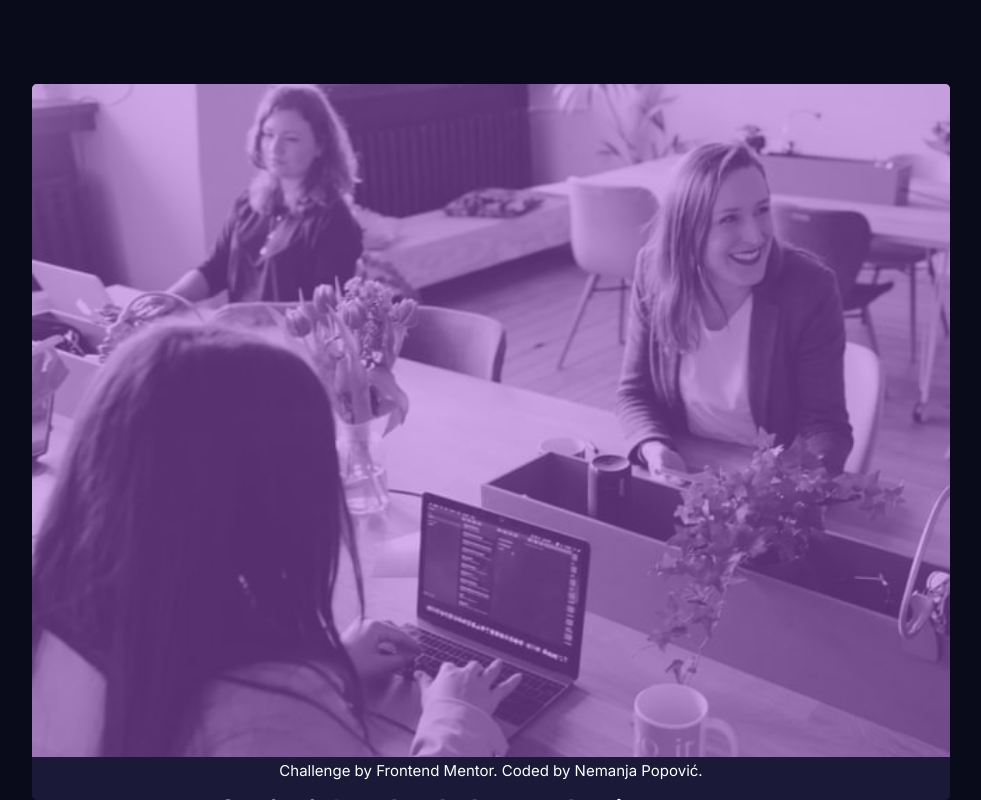
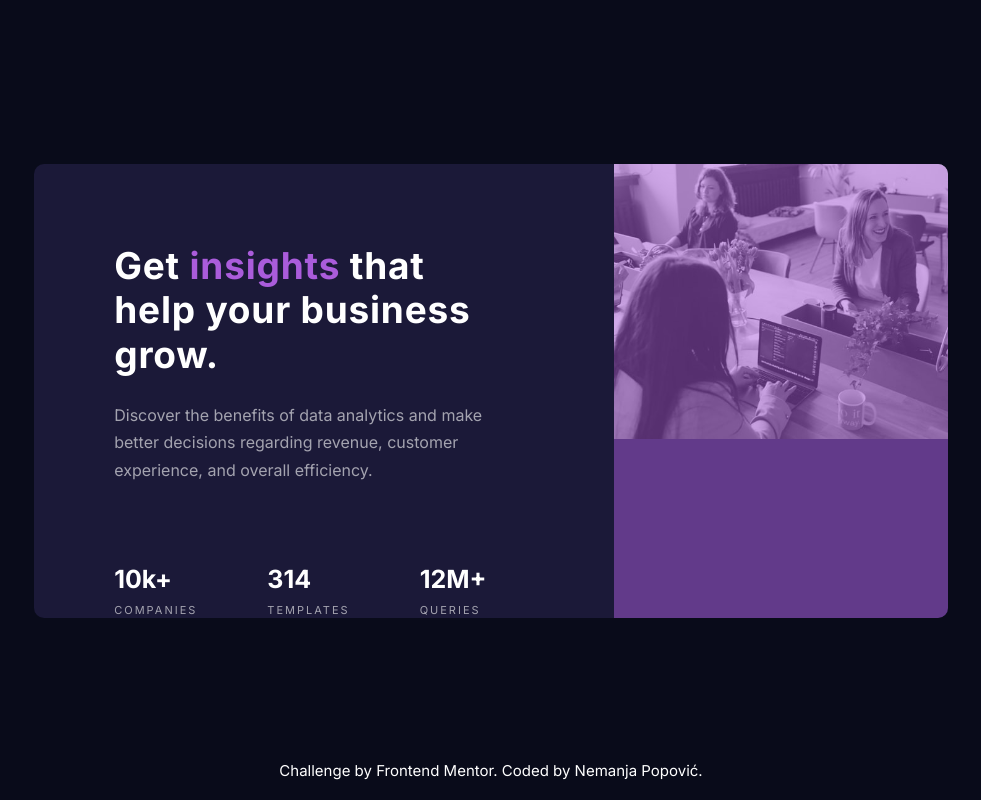
Before and after one commit to popovicnemanja/preview-card-task, a plain HTML site: page index.html in a window 1280 px wide. Shown: the whole page, without its empty margins (149-1130 px from the left). Drawn offline with Linux system fonts and the light colour scheme.

Commit message:
challenge finished

```diff
--- a/assets/sass/style.scss
+++ b/assets/sass/style.scss
@@ -62,7 +62,7 @@ body {
     margin-top: 8.4rem;
     overflow: hidden;
     background-color: var(--clr-blue);
-    border-radius: .5rem;
+    border-radius: 1rem;
 }
 
 .card__image {
@@ -113,7 +113,7 @@ body {
     color: var(--clr-white-lighter);
 }
 
-.card__stats-col:not(last-child) {
+.card__stats-col:not(:last-child) {
     margin-bottom: 2.5rem;
 }
 
@@ -125,7 +125,6 @@ body {
 
 
 .card__stats-span {
-    // font-family: var(--ff-secondary);
     font-size: 1rem;
 
     letter-spacing: 2px;
@@ -159,3 +158,64 @@ body {
         transform: scale(1);
     }
 }
+
+@media (min-width: 375px) {
+    .container {
+        max-width: 144rem;
+        padding: 8rem 10rem;
+    }
+
+    .card {
+        display: grid;
+        grid-template-columns: repeat(2, 1fr);
+    }
+
+    .card__image {
+        grid-column: 2 / 3;
+    }
+
+    .card__mobile-img {
+        display: none;
+    }
+
+    .card__desktop-img {
+        width: 100%;
+        display: block;
+    }
+
+    .card__content {
+        padding: 8rem 12.8rem 0 8rem;
+
+        text-align: left;
+
+        grid-column: 1 / 2;
+        grid-row: 1 / 2;
+    }
+
+    .card__content-headline {
+        margin-bottom: 2.5rem;
+        font-size: 3.7rem;
+    }
+
+    .card__content-text {
+        margin-bottom: 8rem;
+        font-size: 1.6rem;
+    }
+
+    .card__stats {
+        display: flex;
+    }
+
+    .card__stats-col:not(:last-child) {
+        margin-bottom: 0;
+        margin-right: 7rem;
+    }
+
+    .card__stats-headline {
+        font-size: 2.5rem;
+    }
+
+    .card__stats-span {
+        font-size: 1.1rem;
+    }
+}
```
Also changed, not shown: assets/css/style.css, 2 other files.
